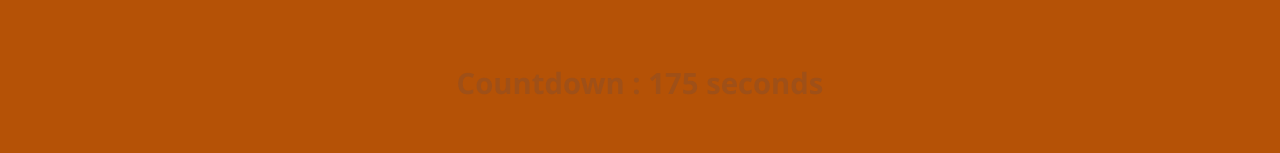
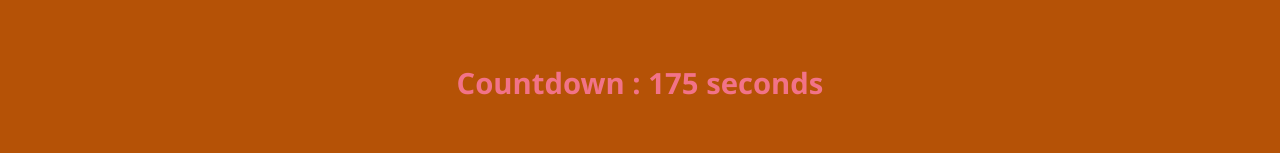
Before and after one commit to Lande21/RandomQuote, a React (Create React App) app: page / in a window 1280 px wide. Shown: the part 521-674 px from the top of the page. Built offline with nearby package versions, Linux system fonts and the light colour scheme; no server answers.

Commit message:
Adding daily changes

```diff
--- a/src/quotedisplay.css
+++ b/src/quotedisplay.css
@@ -52,5 +52,5 @@
 }
 
 .countt{
-  color: rgb(159, 80, 24);
+  color: rgb(242, 115, 136);
 }
```
